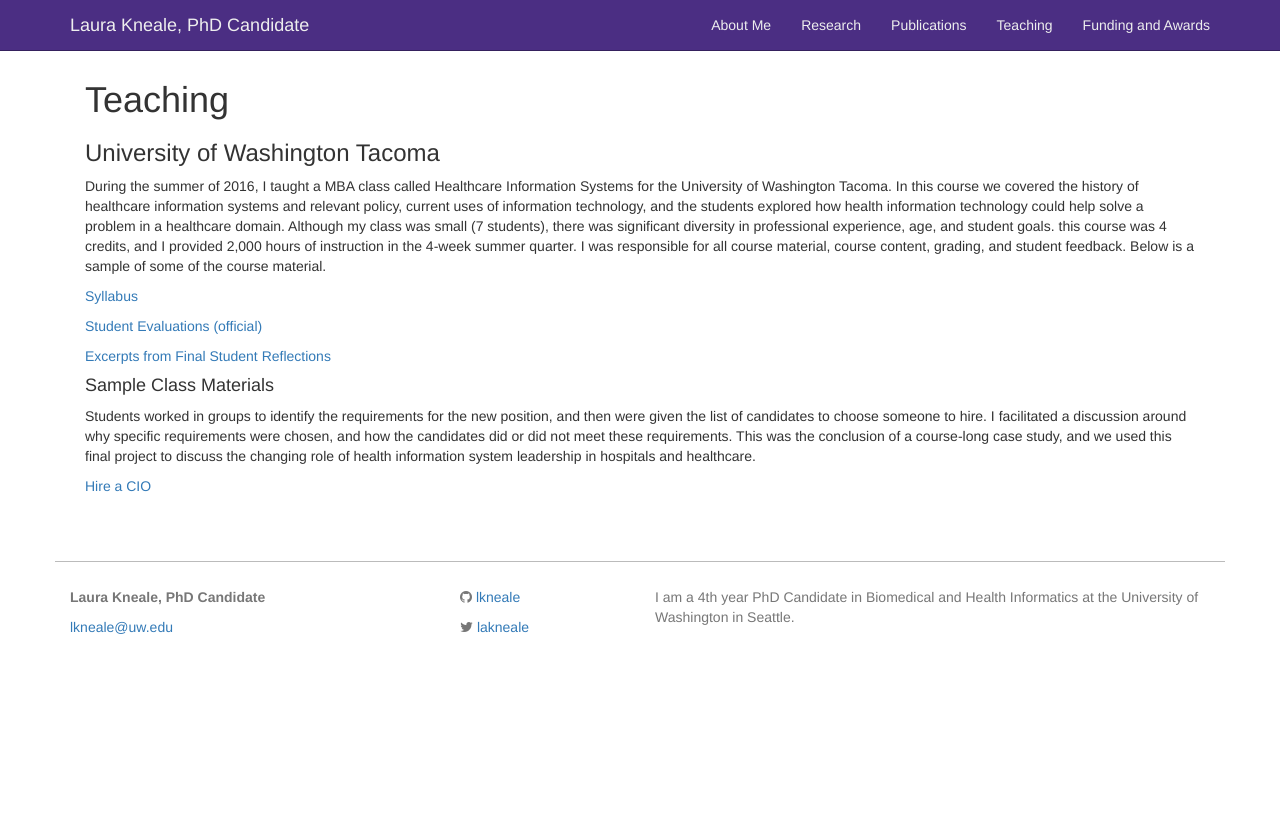
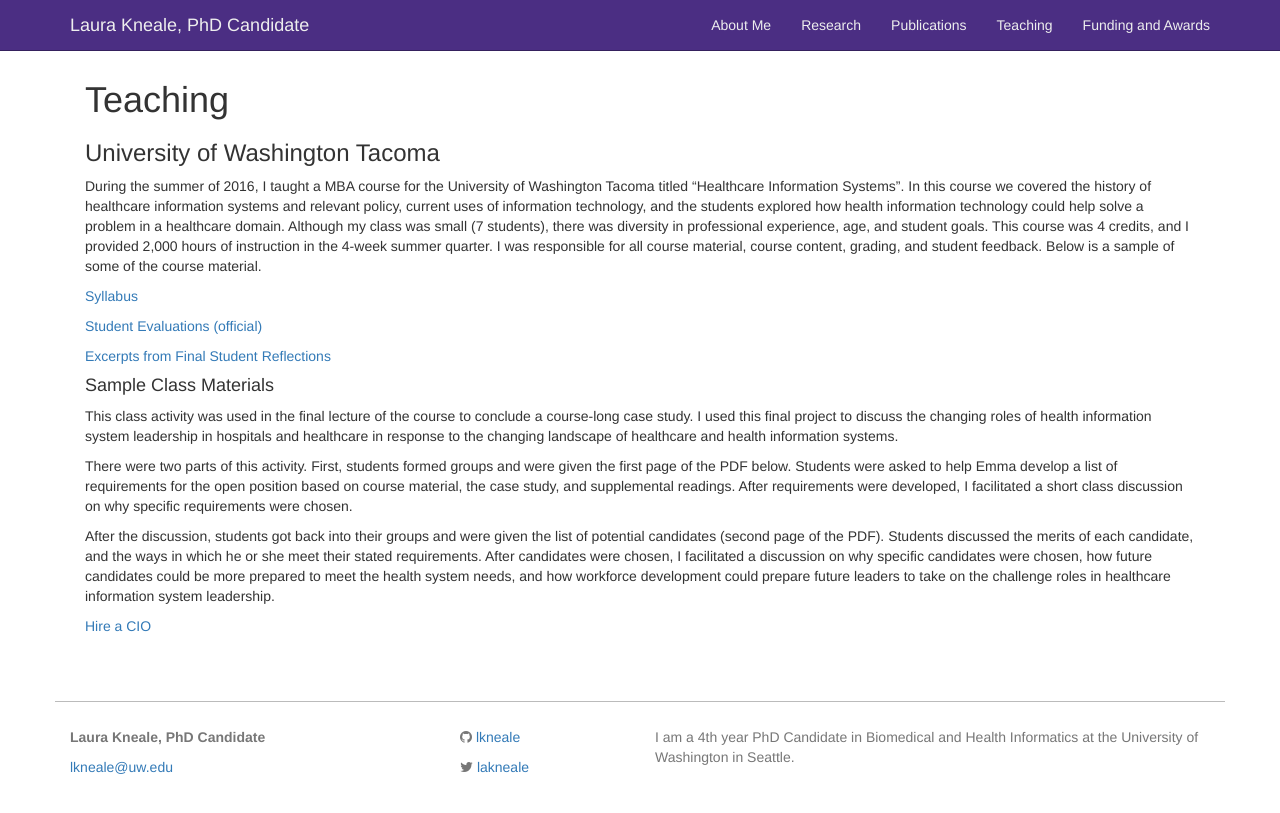
Before and after one commit to lkneale/lkneale.github.io, a Jekyll site: the page built from teaching.md, in a window 1280 px wide. Shown: the top 813 px of the page. Built offline with Jekyll 4.4.1, drawn with Linux system fonts in a browser that asks for light colours.

Commit message:
Update teaching.md

```diff
--- a/teaching.md
+++ b/teaching.md
@@ -4,7 +4,7 @@ title: Teaching
 permalink: /teaching/
 ---
 ### University of Washington Tacoma
-During the summer of 2016, I taught a MBA class called Healthcare Information Systems for the University of Washington Tacoma. In this course we covered the history of healthcare information systems and relevant policy, current uses of information technology, and the students explored how health information technology could help solve a problem in a healthcare domain. Although my class was small (7 students), there was significant diversity in professional experience, age, and student goals. this course was 4 credits, and I provided 2,000 hours of instruction in the 4-week summer quarter. I was responsible for all course material, course content, grading, and student feedback. Below is a sample of some of the course material.
+During the summer of 2016, I taught a MBA course for the University of Washington Tacoma titled "Healthcare Information Systems". In this course we covered the history of healthcare information systems and relevant policy, current uses of information technology, and the students explored how health information technology could help solve a problem in a healthcare domain. Although my class was small (7 students), there was diversity in professional experience, age, and student goals. This course was 4 credits, and I provided 2,000 hours of instruction in the 4-week summer quarter. I was responsible for all course material, course content, grading, and student feedback. Below is a sample of some of the course material.
 
 <a href="/images/Tacoma Syllabus.pdf" target="_blank">Syllabus
 
@@ -13,7 +13,10 @@ During the summer of 2016, I taught a MBA class called Healthcare Information Sy
 <a href="/images/class comments.pdf" target="_blank">Excerpts from Final Student Reflections
 
 #### Sample Class Materials
-Students worked in groups to identify the requirements for the new position, and then were given the list of candidates to choose someone to hire. I facilitated a discussion around why specific requirements were chosen, and how the candidates did or did not meet these requirements. This was the conclusion of a course-long case study, and we used this final project to discuss the changing role of health information system leadership in hospitals and healthcare.
+This class activity was used in the final lecture of the course to conclude a course-long case study. I used this final project to discuss the changing roles of health information system leadership in hospitals and healthcare in response to the changing landscape of healthcare and health information systems.
 
+There were two parts of this activity. First, students formed groups and were given the first page of the PDF below. Students were asked to help Emma develop a list of requirements for the open position based on course material, the case study, and supplemental readings. After requirements were developed, I facilitated a short class discussion on why specific requirements were chosen.
+
+After the discussion, students got back into their groups and were given the list of potential candidates (second page of the PDF). Students discussed the merits of each candidate, and the ways in which he or she meet their stated requirements. After candidates were chosen, I facilitated a discussion on why specific candidates were chosen, how future candidates could be more prepared to meet the health system needs, and how workforce development could prepare future leaders to take on the challenge roles in healthcare information system leadership.
 
 <a href="/images/Pick a CIO.pdf" target="_blank">Hire a CIO
```
